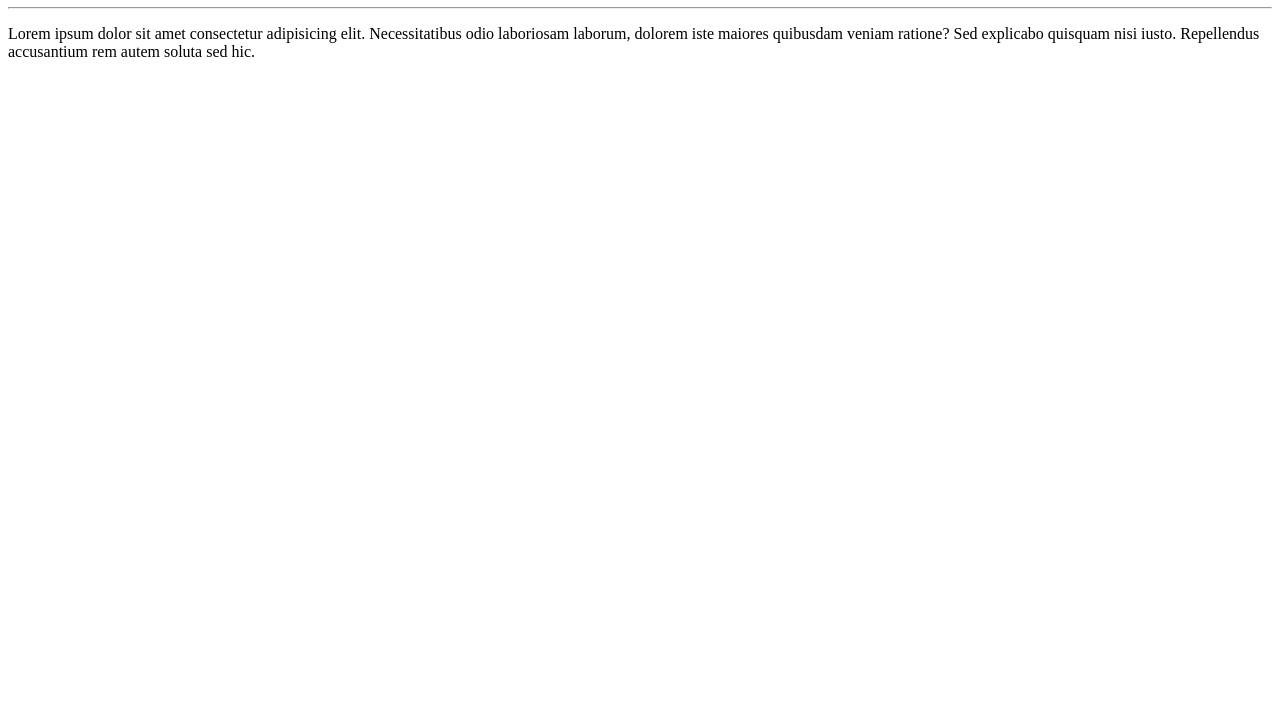
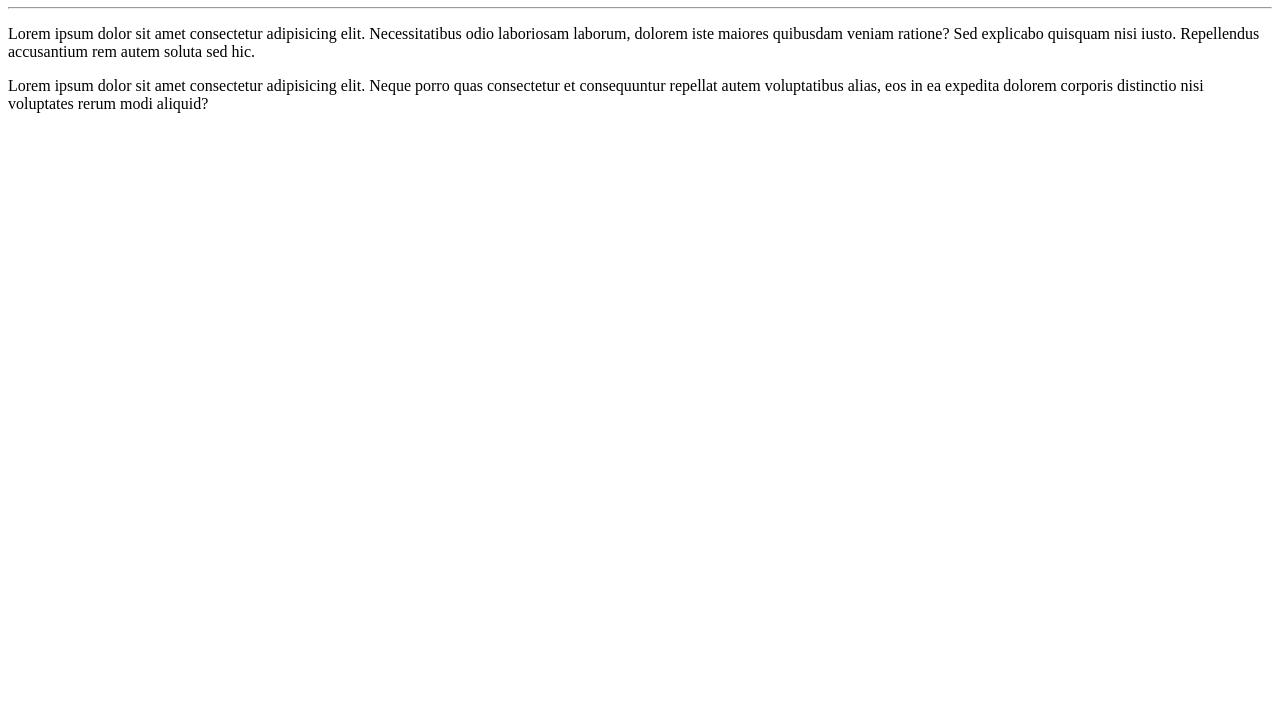
Before and after one commit to Wylfernandes/Ola-Mundo, a plain HTML site: page Site-exemplo/index.html in a window 1280 px wide. Shown: the part 73-800 px from the top of the page. Drawn offline with Linux system fonts and the light colour scheme.

Commit message:
adicionei um paragrafo

```diff
--- a/Site-exemplo/index.html
+++ b/Site-exemplo/index.html
@@ -9,5 +9,6 @@
     <h1>Olá, mundo!</h1>
     <hr>
     <p>Lorem ipsum dolor sit amet consectetur adipisicing elit. Necessitatibus odio laboriosam laborum, dolorem iste maiores quibusdam veniam ratione? Sed explicabo quisquam nisi iusto. Repellendus accusantium rem autem soluta sed hic.</p>
+    <p>Lorem ipsum dolor sit amet consectetur adipisicing elit. Neque porro quas consectetur et consequuntur repellat autem voluptatibus alias, eos in ea expedita dolorem corporis distinctio nisi voluptates rerum modi aliquid?</p>
 </body>
 </html>
```
